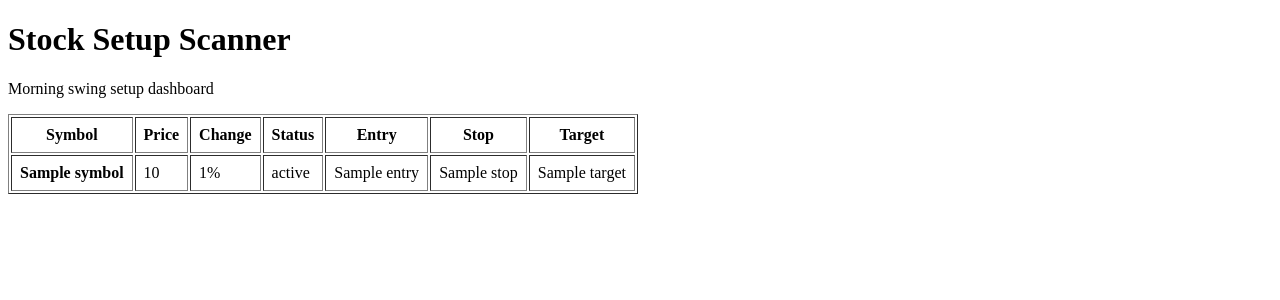
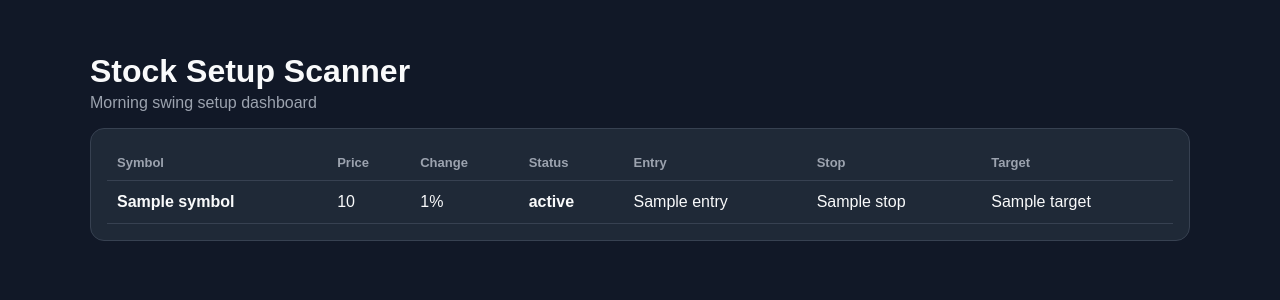
Before and after one commit to GrizzBuilt/stock-setup-scanner, a Flask app: template templates/index.html in a window 1280 px wide. Shown: the top 300 px of the page. Run offline with Flask 3, Linux system fonts and the light colour scheme; the template is opened without the code that fills it: most values are stand-ins (such as "Sample title", 1, 10 or a date in 2020).

Commit message:
Style dashboard and color setup labels

```diff
--- /dev/null
+++ b/static/styles.css
@@ -0,0 +1,65 @@
+body {
+    margin: 0;
+    font-family: Arial, sans-serif;
+    background: #111827;
+    color: #f9fafb;
+}
+
+.page {
+    max-width: 1100px;
+    margin: 0 auto;
+    padding: 32px 16px;
+}
+
+h1 {
+    margin-bottom: 4px;
+}
+
+.subtitle {
+    color: #9ca3af;
+    margin-top: 0;
+}
+
+.card {
+    background: #1f2937;
+    border: 1px solid #374151;
+    border-radius: 14px;
+    padding: 16px;
+    overflow-x: auto;
+}
+
+table {
+    width: 100%;
+    border-collapse: collapse;
+}
+
+th {
+    text-align: left;
+    color: #9ca3af;
+    font-size: 13px;
+    padding: 10px;
+    border-bottom: 1px solid #374151;
+}
+
+td {
+    padding: 12px 10px;
+    border-bottom: 1px solid #374151;
+}
+
+.status {
+    font-weight: bold;
+}.breakout-watch {
+    color: #4ade80;
+}
+
+.pullback {
+    color: #60a5fa;
+}
+
+.consolidation {
+    color: #fbbf24;
+}
+
+.no-trade {
+    color: #9ca3af;
+}
--- a/templates/index.html
+++ b/templates/index.html
@@ -2,12 +2,16 @@
 <html>
 <head>
     <title>Stock Setup Scanner</title>
+    <link rel="stylesheet" href="{{ url_for('static', filename='styles.css') }}">
 </head>
+
 <body>
+    <main class="page">
         <h1>Stock Setup Scanner</h1>
-    <p>Morning swing setup dashboard</p>
+        <p class="subtitle">Morning swing setup dashboard</p>
 
-    <table border="1" cellpadding="8">
+        <section class="card">
+            <table>
                 <thead>
                     <tr>
                         <th>Symbol</th>
@@ -26,7 +30,9 @@
                             <td><strong>{{ stock.symbol }}</strong></td>
                             <td>{{ stock.price }}</td>
                             <td>{{ stock.percent }}%</td>
-                    <td>{{ stock.status }}</td>
+                            <td class="status {{ stock.status | lower | replace(' ', '-') }}">
+    {{ stock.status }}
+</td>
                             <td>{{ stock.entry }}</td>
                             <td>{{ stock.stop }}</td>
                             <td>{{ stock.target }}</td>
@@ -34,5 +40,7 @@
                     {% endfor %}
                 </tbody>
             </table>
+        </section>
+    </main>
 </body>
 </html>
```
Also changed, not shown: scanner.db. Lines whose indentation alone changed are shown as unchanged.
